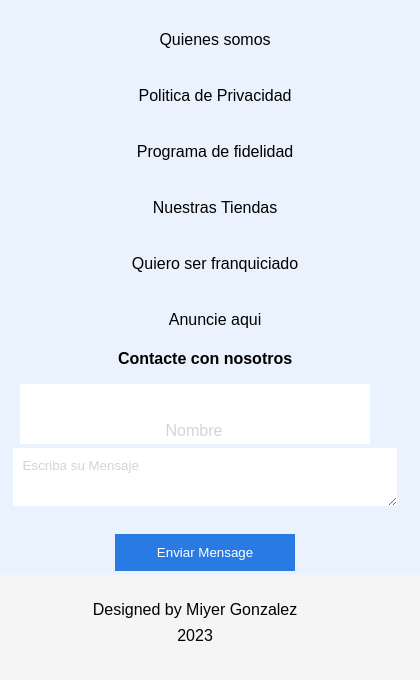
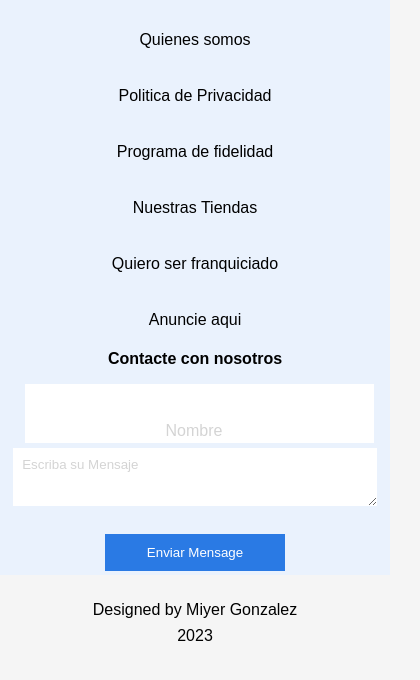
Before and after one commit to MiyerGonzalez/AluraGeek, a website: page producto.html in a window 390 px wide. Shown: the part 7012-7692 px from the top of the page, 420 px wide, since content can reach past the window. Drawn offline with Linux system fonts and the light colour scheme; no server answers.

Commit message:
Update lista-productos.css

```diff
--- a/lista-productos.css
+++ b/lista-productos.css
@@ -259,7 +259,7 @@
 		padding: 0px;
 		gap: 32px;
 
-		width: 410px;
+		width: auto;
 		height: 650px;
 		margin-bottom: 30px;
 
@@ -278,7 +278,7 @@
 			padding: 15px;
 			gap: 32px;
 
-			width: 390px;
+			width: auto;
 			height: 625px;
 
 
@@ -296,7 +296,7 @@
 			padding: 0px;
 			gap: 16px;
 
-			width: 400px;
+			width: auto;
 			height: 290px;
 
 
@@ -314,7 +314,7 @@
 			padding: 0px;
 			gap: 8px;
 
-			width: 380px;
+			width: auto;
 			height: 229px;
 
 
@@ -326,17 +326,18 @@
 			flex-grow: 0;
 		}
 		.label-float{
-			width: 370px;
+			width: auto;
 			height: 56px ;
 		}
 		.input-nome{
-			width: 375px;
+			width: 340px;
 			height: 56px ;
 
 
 		}
 		.label-nome{
 			text-align: center;
+			width: 340px;
 		}
 
 
```
